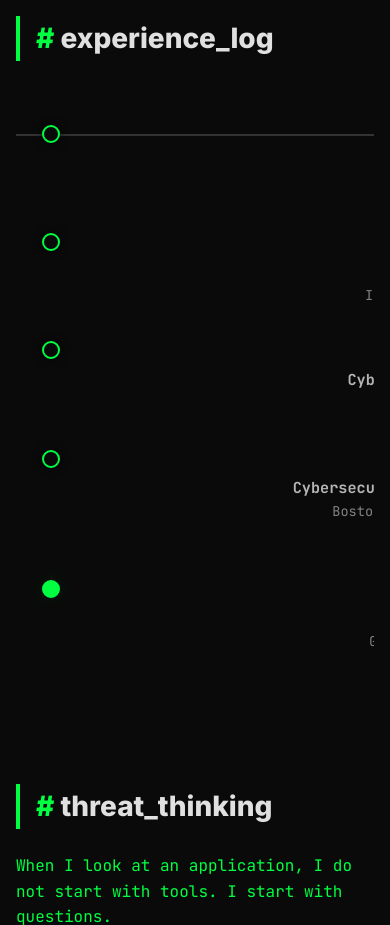
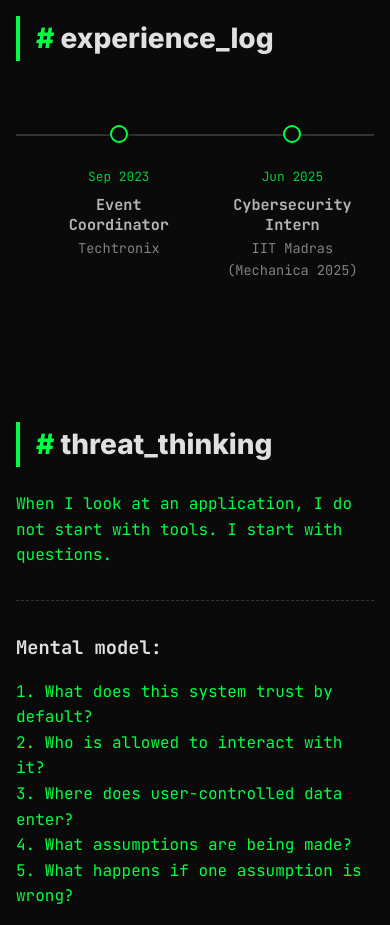
Before and after one commit to AdrianA0832/AdrianA0832.github.io, a plain HTML site: page index.html in a window 390 px wide. Shown: the part 3360-4285 px from the top of the page. Drawn offline with Linux system fonts and the light colour scheme.

Commit message:
Add files via upload

```diff
--- a/style.css
+++ b/style.css
@@ -623,74 +623,90 @@ footer {
         /* Force single column */
     }
 
-    /* Vertical Timeline for Mobile */
+    /* Horizontal Timeline for Mobile (Swipeable) */
     .timeline-container {
-        overflow-x: hidden;
-        /* Prevent horizontal scroll triggers */
-        padding-top: 0;
-        /* Remove desktop padding */
-        padding-bottom: 0;
+        overflow-x: auto;
+        padding-bottom: 1rem;
         margin-top: 1rem;
+        /* Re-enable scrollbars so users know they can swipe,
+           or keep hidden if minimal aesthetic is preferred.
+           User asked for minimal, but snap helps specific feel. */
+        scrollbar-width: none;
+        /* Hide scrollbar Firefox */
+        -ms-overflow-style: none;
+        /* Hide scrollbar IE/Edge */
+        -webkit-overflow-scrolling: touch;
+        /* Smooth scroll */
+        scroll-snap-type: x mandatory;
+        /* Snap behavior */
+    }
+
+    .timeline-container::-webkit-scrollbar {
+        display: none;
+        /* Hide scrollbar Chrome/Safari */
     }
 
     .timeline {
-        flex-direction: column;
-        min-width: 0;
-        padding: 0 0 0 1rem;
-        /* Add left padding for the line/nodes */
+        flex-direction: row;
+        /* Force horizontal */
+        min-width: max-content;
+        /* Ensure it expands */
+        padding: 0 1rem;
         align-items: flex-start;
         position: relative;
     }
 
-    /* Vertical Line */
+    /* Horizontal Line Restoration */
     .timeline::before {
-        width: 2px;
-        height: 100%;
-        left: 18px;
-        /* 1rem padding + 9px center - 1px width = ~18px visual center align */
-        left: calc(1rem + 8px);
-        /* Precise alignment: Padding + Center of node (9px) - Half Line (1px) */
-        top: 0;
+        width: 100%;
+        height: 2px;
+        left: 0;
+        top: 9px;
+        /* Align with node center (10px - 1px) */
     }
 
     .timeline-item {
-        display: flex;
-        text-align: left;
-        padding: 0;
-        margin-bottom: 2rem;
-        width: 100%;
+        display: block;
+        /* Stack content vertically within item */
+        text-align: center;
+        padding: 0 1rem;
+        margin-bottom: 0;
+        width: 280px;
+        /* Fixed width for consistent snap points */
         position: relative;
-        /* Context for z-index */
+        flex: 0 0 auto;
+        /* Prevent shrinking */
+        scroll-snap-align: center;
+        /* Snap to center */
     }
 
     .timeline-node {
-        margin: 0 1rem 0 0;
+        margin: 0 auto 1rem auto;
+        /* Center node */
         flex-shrink: 0;
-        /* Ensure node stays on top of line */
         position: relative;
         z-index: 2;
         background: #0a0a0a;
-        /* Cover the line behind it */
     }
 
     .timeline-content {
         padding-bottom: 0;
-        flex: 1;
-        /* Take remaining width */
-        min-width: 0;
-        /* Allow text truncate/wrap */
+        flex: none;
+        min-width: auto;
     }
 
     .timeline-role {
         word-wrap: break-word;
-        /* Prevent text overflow */
         line-height: 1.3;
+        font-size: 0.95rem;
+        /* Slight mobile adjustment */
     }
 
     .timeline-company,
     .timeline-date {
         display: block;
         margin-bottom: 0.2rem;
+        font-size: 0.85rem;
     }
 }
 
```
